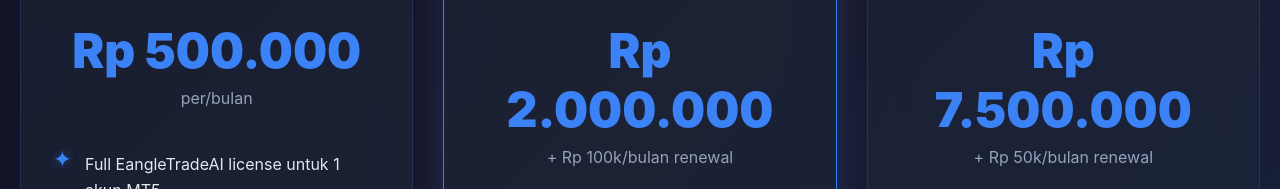
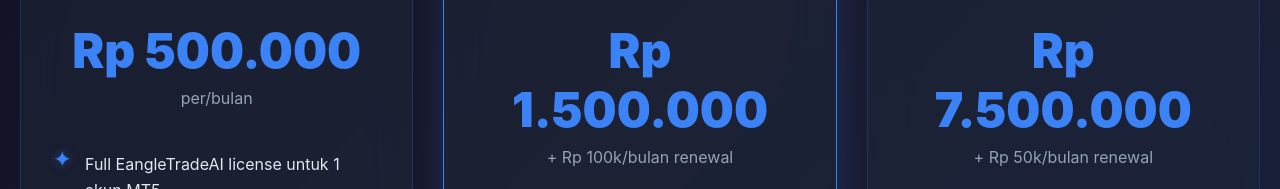
Before and after one commit to Icecemot/Eangletradeavl.github.io, a plain HTML site: page index.html in a window 1280 px wide. Shown: the part 385-574 px from the top of the page. Drawn offline with Linux system fonts and the light colour scheme.

Commit message:
Update index.html

```diff
--- a/index.html
+++ b/index.html
@@ -503,7 +503,7 @@
             <p class="plan-description">
               Pilihan favorit trader cerdas untuk mengoptimalkan profit
             </p>
-            <div class="price">Rp 2.000.000</div>
+            <div class="price">Rp 1.500.000</div>
             <div class="price-suffix">+ Rp 100k/bulan renewal</div>
           </div>
           <ul class="features">
```
